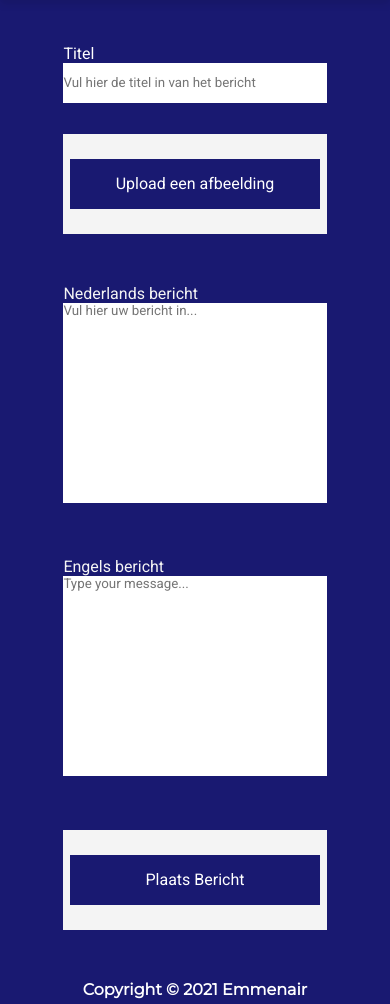
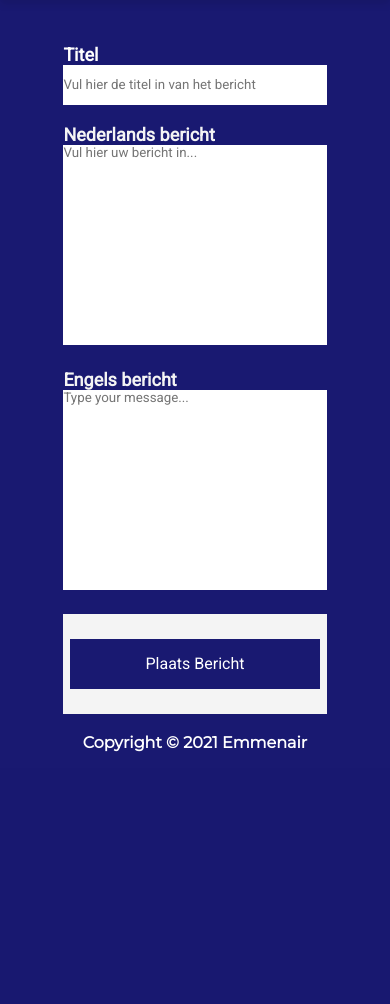
Before and after one commit to StendenRepo/Emmen-air, a PHP site: page /formberichten.php in a window 390 px wide. Shown: the part 76-1080 px from the top of the page. After the commit the page ends 828 px from the top, so only its background shows below. Run offline with PHP 8.4, Linux system fonts and the light colour scheme; some libraries are stand-ins or nearby versions.

Commit message:
updated formberichten.php - updated gallerij.php with grid layout + responsiveness

```diff
--- a/public/formberichten.php
+++ b/public/formberichten.php
@@ -17,10 +17,6 @@ Opdracht: Project, berichten pagina.
           <div class="titel-bericht">
             <label for="titelAfbeelding"> Titel </label>
             <input type="text" id="titelAfbeelding" name="titel_berichten" autocomplete="off" placeholder="Vul hier de titel in van het bericht">
-          </div>
-          <div class="item-1">
-            <label class="uploadImage" for="fotoFile">Upload een afbeelding</label>
-            <input id="fotoFile" name="foto_berichten" type="file">
           </div>
           <div class="item-2">
             <label for="text-nl"> Nederlands bericht </label>
--- a/public/gallerij.php
+++ b/public/gallerij.php
@@ -12,7 +12,7 @@
                 <a href="title"><h2> Upload een afbeelding  </h2></a>
             </div>
         </div>
-        <div class="row-1">
+        <div class="row">
             <div class="gallerij-image">
                 <img src="./assets/auto-verticaal.jpg" alt="plaatje" >
                 <div> test </div>
@@ -26,7 +26,7 @@
                 <div> test </div>
             </div>
         </div>
-        <div class="row-2">
+        <div class="row">
             <div class="gallerij-image">
                 <img src="./assets/auto-verticaal.jpg" alt="plaatje">
                 <div> test </div>
--- a/public/stylesheet.css
+++ b/public/stylesheet.css
@@ -539,39 +543,30 @@ header .logo a {
     border: none;
 }
 
-.item-1 {
-    background-color: #f4f4f4;
-    margin: 50px auto;
-    max-width: 75%;
-    height: 100px;
+.item-2,
+.item-2-en {
+    margin: 20px auto;
+    width: 75%;
+    text-align: left;
     color: #f4f4f4;
+    font-size: 18px;
+    font-weight: bold;
 }
 
-.item-2,
-.item-2-en {
-    margin: 10px auto 50px;
-    max-width: 75%;
-    text-align: left;
-    color: #f4f4f4;
+.item-2 {
+    margin-top: 40px;
 }
 
 .item-2 label {
-    padding-bottom: 20px;
-    margin: 10px auto 50px;
     max-width: 75%;
     color: #f4f4f4;
-}
-
-.item-1 {
-    background-color: #f4f4f4;
-    margin: 50px auto;
-    max-width: 75%;
-    height: 100px;
+    font-size: 18px;
+    font-weight: bold;
 }
 
 .item-3 {
     background-color: #f4f4f4;
-    margin: 50px auto;
+    margin: 0 auto;
     max-width: 75%;
     height: 100px;
 }
@@ -582,6 +577,8 @@ header .logo a {
     height: 40px;
     text-align: left;
     color: white;
+    font-size: 18px;
+    font-weight: bold;
 }
 
 #titelAfbeelding {
--- a/public/uploadimage.php
+++ b/public/uploadimage.php
@@ -17,10 +17,12 @@
           <button id="submit-image" type="submit" name="submit"></button>
           <div class="message">
             <div class="english">
-              <textarea name="messageEN" class="message-area" placeholder="EN"></textarea>
+              <label for="message-eng"> Bericht Engels </label>
+              <textarea id="message-eng" name="messageEN" class="message-area" placeholder="EN"></textarea>
             </div>
             <div class="dutch">
-              <textarea name="messageNL" class="message-area" placeholder="NL"></textarea>
+              <label for="message-nl"> Bericht Nederlands </label>
+              <textarea id="message-nl" name="messageNL" class="message-area" placeholder="NL"></textarea>
             </div>
           </div>
           <div class="upload">
```
Also changed, not shown: other parts of public/stylesheet.css (+21 -18 lines).
